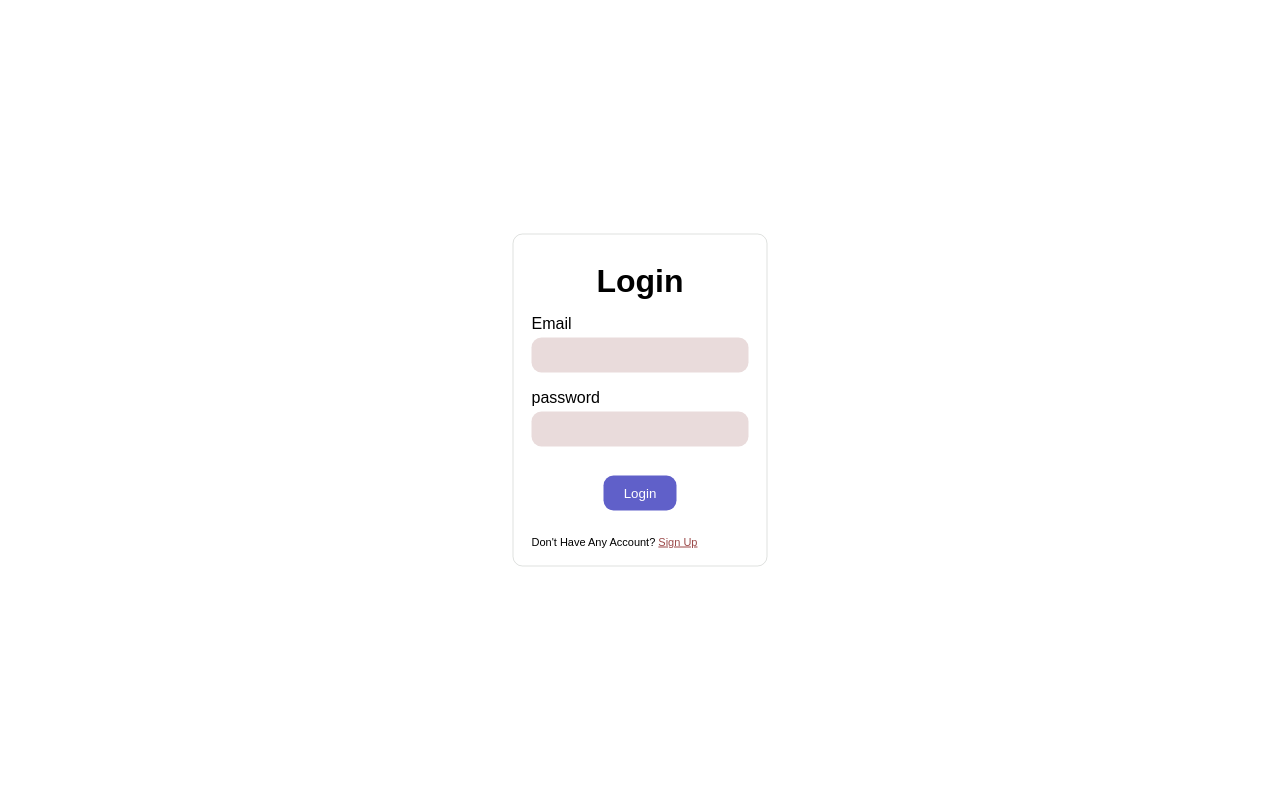
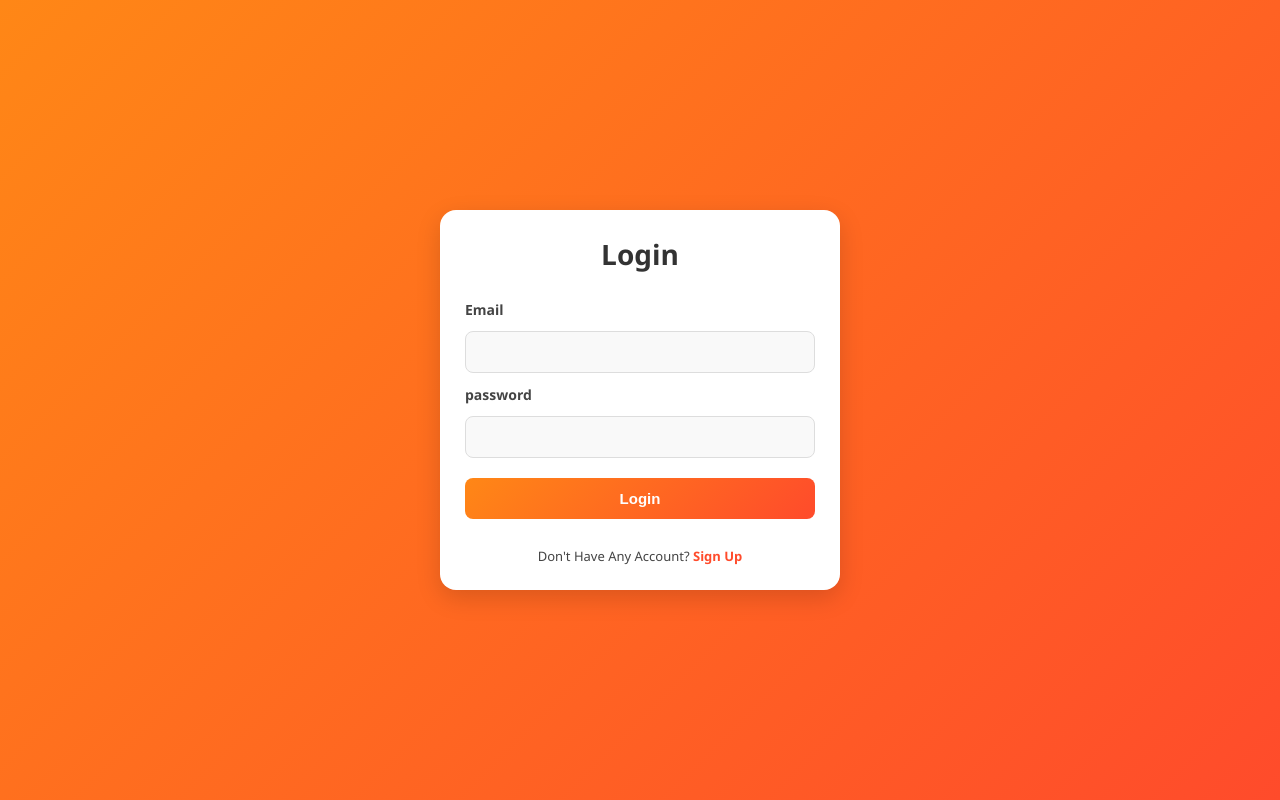
Before and after one commit to seadadevo/Ecommerce-SaaS, a plain HTML site: page login.html in a window 1280 px wide. Drawn offline with Linux system fonts and the light colour scheme; some packages are replaced by stand-ins of ours; a script that the page names is missing.

Commit message:
Enhance Style for register and Login page

```diff
--- a/css/login.css
+++ b/css/login.css
@@ -1,85 +1,127 @@
+
 * {
+  margin: 0;
   padding: 0;
-    margin: 0;
   box-sizing: border-box;
 }
 
 body {
-    background-color: #fff;
-    font-family: sans-serif;
+  font-family: "Segoe UI", Tahoma, Geneva, Verdana, sans-serif;
+  background: linear-gradient(135deg, #ff8716, #ff4b2b);
   height: 100vh;
+  display: flex;
+  align-items: center;
+  justify-content: center;
 }
 
 .container {
-    display: flex;
-    align-items: center;
-    justify-content: center;
-    position: absolute;
-    transform: translate(-50%, -50%);
-    top: 50%;
-    left: 50%;
+  width: 100%;
+  max-width: 400px;
+  padding: 25px;
+  background: #fff;
+  border-radius: 16px;
+  box-shadow: 0 8px 25px rgba(0, 0, 0, 0.15);
+  animation: fadeIn 0.6s ease-in-out;
 }
 
 form {
   display: flex;
-    align-items: center;
-    justify-content: center;
   flex-direction: column;
-    gap: 5px;
-    border: 1px solid #1212;
-    padding: 18px;
-    border-radius: 10px;
+  gap: 12px;
 }
 
-
-h2{
-         padding: 10px;
-    font-size: 32px;
-}
-
-input{
-        margin-bottom: 11px;
-    padding: 10px 20px;
-    border-radius: 10px;
-    border: 0;
-    background: #e9dbdb;
-}
-.phoneError{
-    margin-top: -2px;
+h2 {
+  text-align: center;
+  margin-bottom: 15px;
+  font-size: 28px;
+  font-weight: 700;
+  color: #333;
 }
 
 label {
+  font-size: 14px;
+  font-weight: 600;
+  color: #444;
+}
+
+input {
+  padding: 12px 14px;
+  border-radius: 8px;
+  border: 1px solid #ddd;
+  background: #f9f9f9;
+  outline: none;
+  font-size: 14px;
+  transition: all 0.2s ease-in-out;
+}
+
+input:focus {
+  border-color: #ff8716;
+  background: #fff;
+  box-shadow: 0 0 6px rgba(255, 135, 22, 0.5);
+}
+
+.iti {
   width: 100%;
 }
 
-.btn{
-        padding: 10px 20px;
-    margin-top: 13px;
-    border: none;
-    background: #6060c9;
-    color: #fff;
-    border-radius: 10px;
-    cursor: pointer;
+input[type="tel"] {
+  width: 100%;
+  padding-left: 50px !important
 }
 
+.btn {
+  padding: 12px;
+  margin-top: 8px;
+  border: none;
+  border-radius: 8px;
+  background: linear-gradient(135deg, #ff8716, #ff4b2b);
+  color: #fff;
+  font-size: 15px;
+  font-weight: 600;
+  cursor: pointer;
+  transition: all 0.3s ease-in-out;
+}
+
+.btn:hover {
+  background: linear-gradient(135deg, #e76f00, #e63946);
+  transform: translateY(-1px);
+}
+
+/* Error Message */
 .errorMessage {
-    margin-top: -14px;
-    display: block;
+  font-size: 12px;
+  color: #e63946;
+  margin-top: -8px;
+  margin-bottom: 4px;
+  display: none;
   text-align: left;
-    width: 100%;
-    font-size: 12px;
-    color: red;
-    display: none;
 }
 
 p {
-  font-size: 11px;
-  text-align: left;
-  width: 100%;
-  margin-top: 20px;
+  font-size: 13px;
+  text-align: center;
+  margin-top: 16px;
+  color: #444;
 }
 
 a {
-      color: #9b4949;
-    font-size: 11px;
+  color: #ff4b2b;
+  font-weight: 600;
+  text-decoration: none;
 }
+
+a:hover {
+  text-decoration: underline;
+  color: #ff8716;
+}
+
+@keyframes fadeIn {
+  from {
+    opacity: 0;
+    transform: translateY(-15px);
+  }
+  to {
+    opacity: 1;
+    transform: translateY(0);
+  }
+}
--- a/js/auth.js
+++ b/js/auth.js
@@ -63,7 +63,7 @@ const regexPassword = /^(?=.*[A-Za-z])(?=.*\d)[A-Za-z\d]{8,}$/;
       position,
       fullNumber,
       img: "",
-      tasks: []
+      products_cart: []
     });
 
     Swal.fire({
```
Lines whose indentation alone changed are shown as unchanged.
